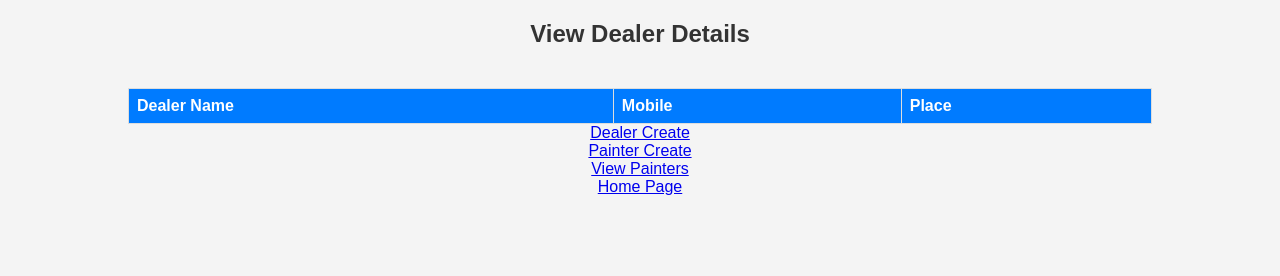
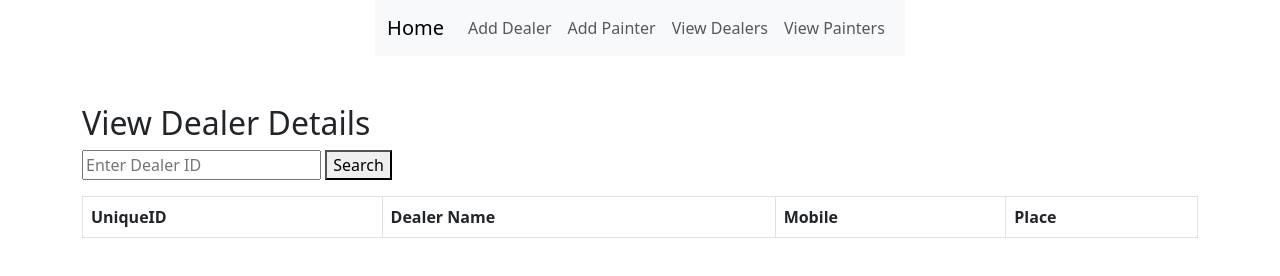
Before and after one commit to SuryaMsd/Rubilux, a website: page view-dealer.html in a window 1280 px wide. Drawn offline with nearby package versions, Linux system fonts and the light colour scheme; no server answers.

Commit message:
Add files via upload

```diff
--- a/navbar.html
+++ b/navbar.html
@@ -2,7 +2,7 @@
 
 <nav class="navbar navbar-expand-lg navbar-light bg-light">
     <div class="container-fluid">
-        <a class="navbar-brand" href="#">Home</a>
+        <a class="navbar-brand" href="index.html">Home</a>
         <button class="navbar-toggler" type="button" data-bs-toggle="collapse" data-bs-target="#navbarNav" aria-controls="navbarNav" aria-expanded="false" aria-label="Toggle navigation">
             <span class="navbar-toggler-icon"></span>
         </button>
--- a/view-dealer.html
+++ b/view-dealer.html
@@ -6,32 +6,92 @@
     <title>View Dealer</title>
     <script src="https://code.jquery.com/jquery-3.6.4.min.js"></script>
     <link rel="stylesheet" href="styles.css">
+    <link href="https://cdn.jsdelivr.net/npm/bootstrap@5.3.0/dist/css/bootstrap.min.css" rel="stylesheet">
+    <style>
+        .table-container {
+            position: relative;
+            overflow-x: auto;
+        }
+
+        .table-container thead {
+            position: sticky;
+            top: 0;
+            background-color: #f8f9fa;
+        }
+    </style>
 </head>
 <body>
-    <!-- <div id="navbar-container"></div>
+    <div id="navbar-container"></div>
+    <script src="https://code.jquery.com/jquery-3.6.4.min.js"></script>
     <script>
         $(function(){
             $("#navbar-container").load("navbar.html");
         });
-    </script> -->
+    </script>
+    <div class="container mt-5">
     <h2>View Dealer Details</h2>
 
+    <!-- Search Bar -->
+    <input type="text" id="searchInput" placeholder="Enter Dealer ID">
+
+    <!-- Search Button -->
+    <button onclick="searchDealers()">Search</button>
+
     <!-- Table to display dealer details -->
-    <table id="dealerTable">
+    <div class="table-container">
+    <table class="table table-bordered mt-3">
+        <thead>
             <tr>
+                <th>UniqueID</th>
                 <th>Dealer Name</th>
                 <th>Mobile</th>
                 <th>Place</th>
             </tr>
+        </thead>
+        <tbody id="dealerTableBody">
             <!-- Data will be dynamically added here -->
+        </tbody>
     </table>
+    </div>
+</div>
 
-    <a href="dealer.html">Dealer Create</a>
+    <!-- <a href="dealer.html">Dealer Create</a>
     <a href="painter.html">Painter Create</a>
     <a href="view-painter.html">View Painters</a>
-    <a href="index.html">Home Page</a>
+    <a href="index.html">Home Page</a> -->
+
+    <!-- Bootstrap JS and Popper.js (required for Bootstrap components) -->
+    <script src="https://cdn.jsdelivr.net/npm/bootstrap@5.3.0/dist/js/bootstrap.bundle.min.js"></script>
 
     <script>
+        // Function to filter dealers based on UniqueID
+        function searchDealers() {
+            const input = document.getElementById('searchInput');
+            const filter = input.value.toUpperCase();
+            const table = document.querySelector('.table');
+            const rows = table.getElementsByTagName('tr');
+
+            for (let i = 0; i < rows.length; i++) {
+                const cells = rows[i].getElementsByTagName('td');
+                let shouldShowRow = false;
+
+                for (let j = 0; j < cells.length; j++) {
+                    const cell = cells[j];
+
+                    if (cell) {
+                        const textValue = cell.textContent || cell.innerText;
+
+                        if (textValue.toUpperCase().indexOf(filter) > -1) {
+                            shouldShowRow = true;
+                            break;
+                        }
+                    }
+                }
+
+                rows[i].style.display = shouldShowRow ? '' : 'none';
+            }
+        }
+
         // JavaScript to fetch and populate data remains unchanged
         document.addEventListener('DOMContentLoaded', function() {
             // Fetch dealers data from the server
@@ -39,20 +99,22 @@
                 .then(response => response.json())
                 .then(data => {
                     const dealers = data.dealers;
-                    const tableBody = document.querySelector('#dealerTable tbody');
+                    const tableBody = document.querySelector('#dealerTableBody');
 
                     // Populate the table with dealer data
                     dealers.forEach(dealer => {
                         const row = tableBody.insertRow();
-                        row.insertCell(0).textContent = dealer.DealerName;
-                        row.insertCell(1).textContent = dealer.Mobile;
-                        row.insertCell(2).textContent = dealer.Place;
+                        row.insertCell(0).textContent = dealer.UniqueID;
+                        row.insertCell(1).textContent = dealer.DealerName;
+                        row.insertCell(2).textContent = dealer.Mobile;
+                        row.insertCell(3).textContent = dealer.Place;
                     });
                 })
                 .catch(error => {
                     console.error('Error fetching dealer data:', error);
                 });
         });
+
     </script>
 </body>
 </html>
```
Also changed, not shown: dealer.html (+1 -0 lines), painter.html (+3 -0 lines), view-painter.html (+56 -10 lines). Lines whose indentation alone changed are shown as unchanged.
